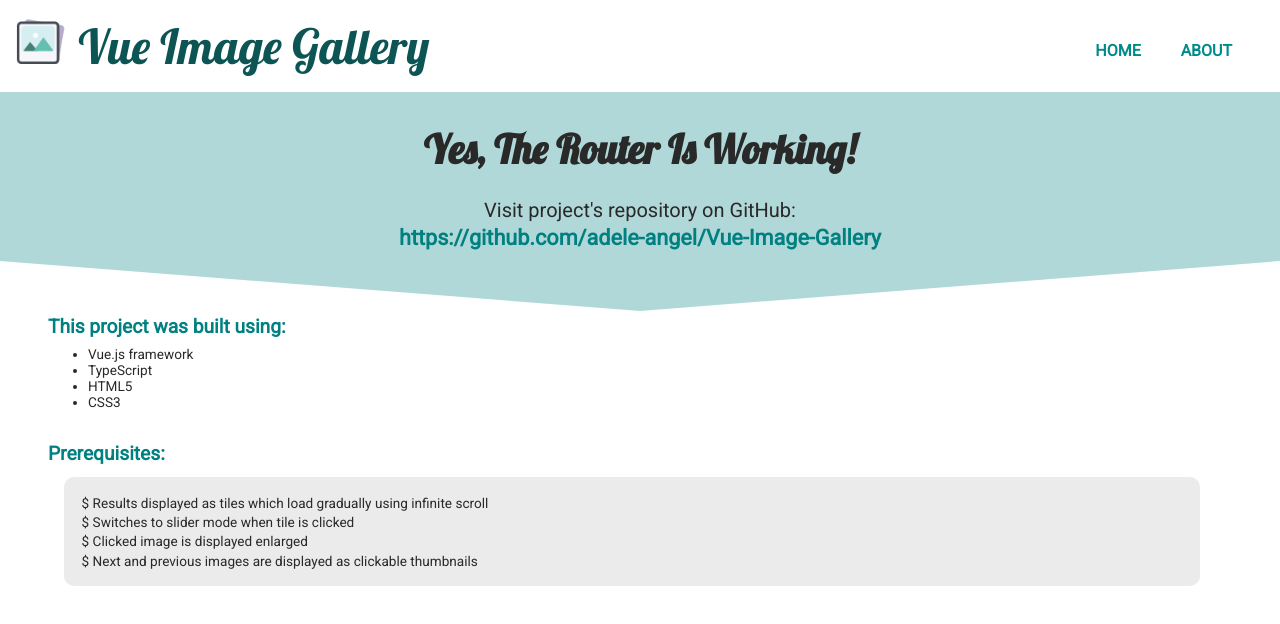
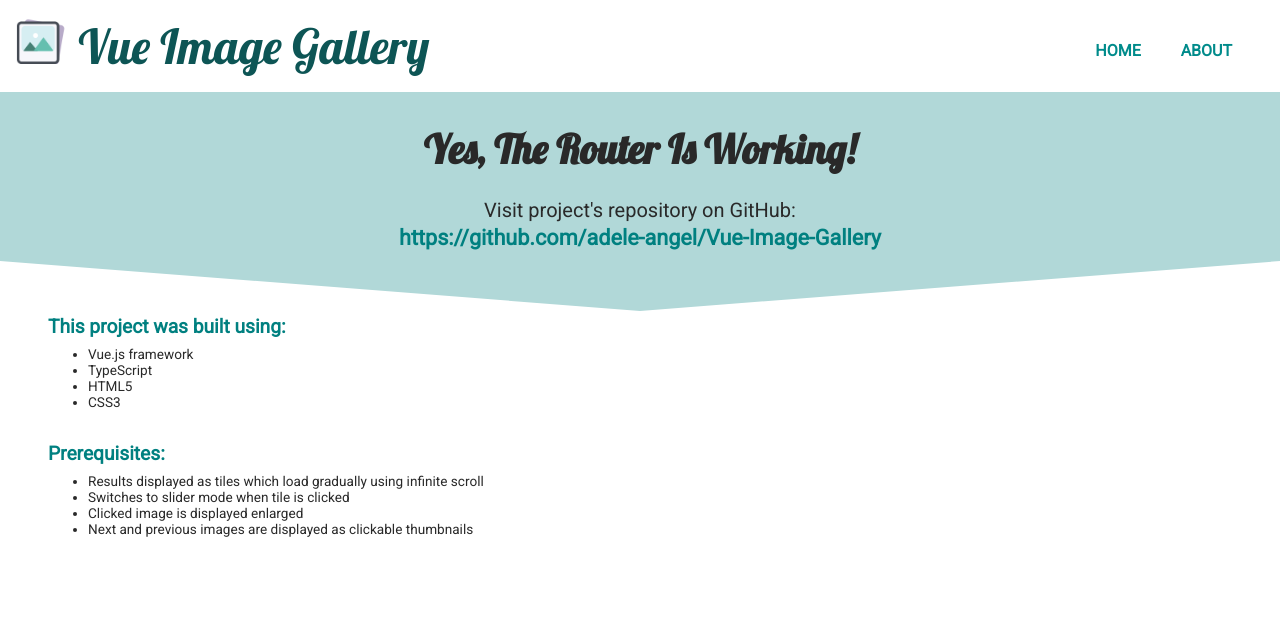
Before and after one commit to adele-angel/Vue-Image-Gallery, a Vue app: page /about in a window 1280 px wide. Shown: the top 624 px of the page. Built offline with nearby package versions, Linux system fonts and the light colour scheme.

Commit message:
fix styles

```diff
--- a/src/assets/styles/main.css
+++ b/src/assets/styles/main.css
@@ -239,16 +239,3 @@ nav .nav__link {
 .about .about__content ul li {
 	font-size: 0.85rem;
 }
-.about .about__content ul:last-of-type {
-	background-color: rgb(235, 235, 235);
-	border-radius: 10px;
-	margin: 0.75rem 5rem 2rem 1rem;
-	padding: 1rem;
-	list-style: none;
-}
-.about .about__content ul:last-of-type li {
-	padding: 0.1rem;
-}
-.about .about__content ul:last-of-type li::before {
-	content: "$ ";
-}
```
